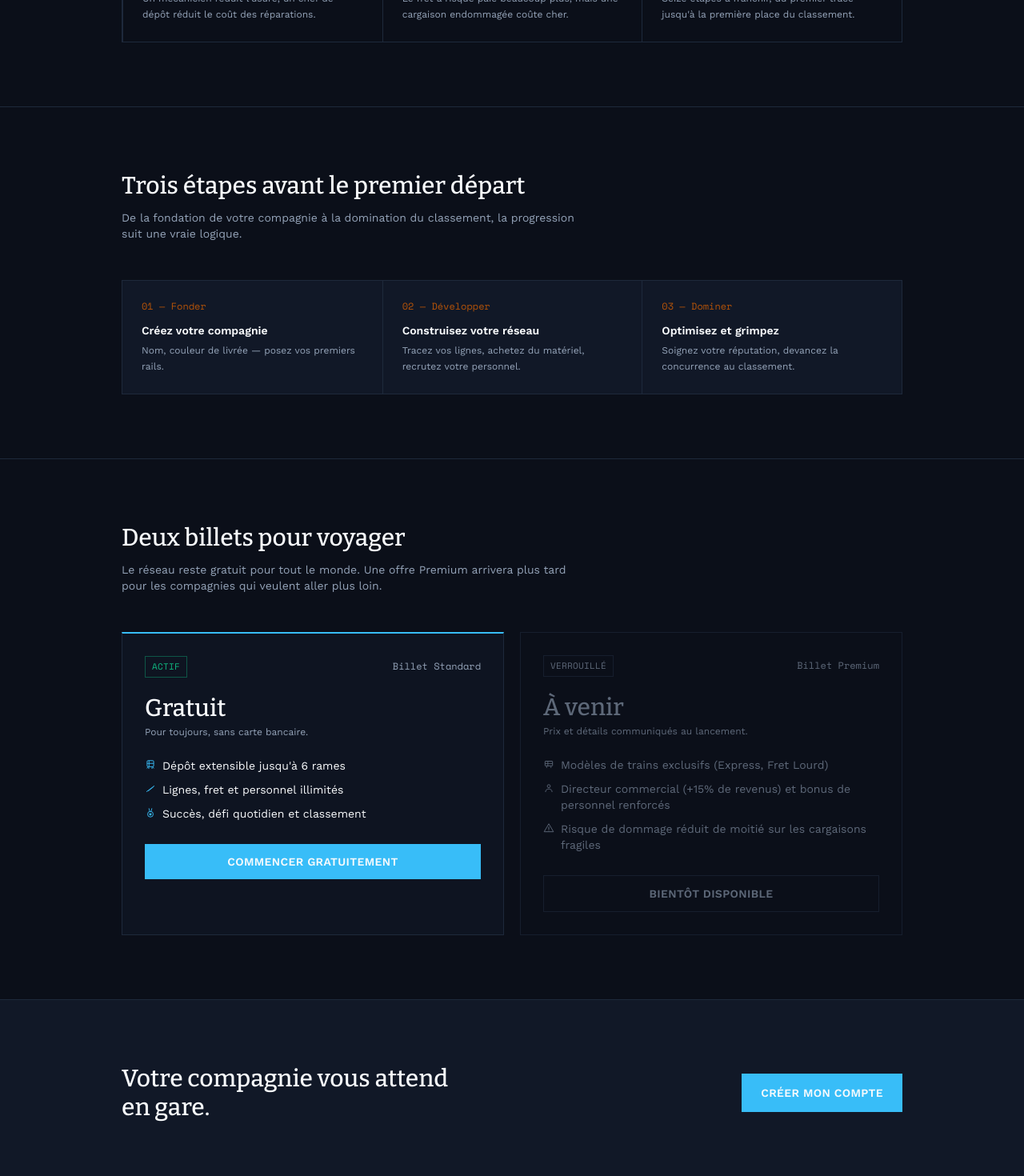
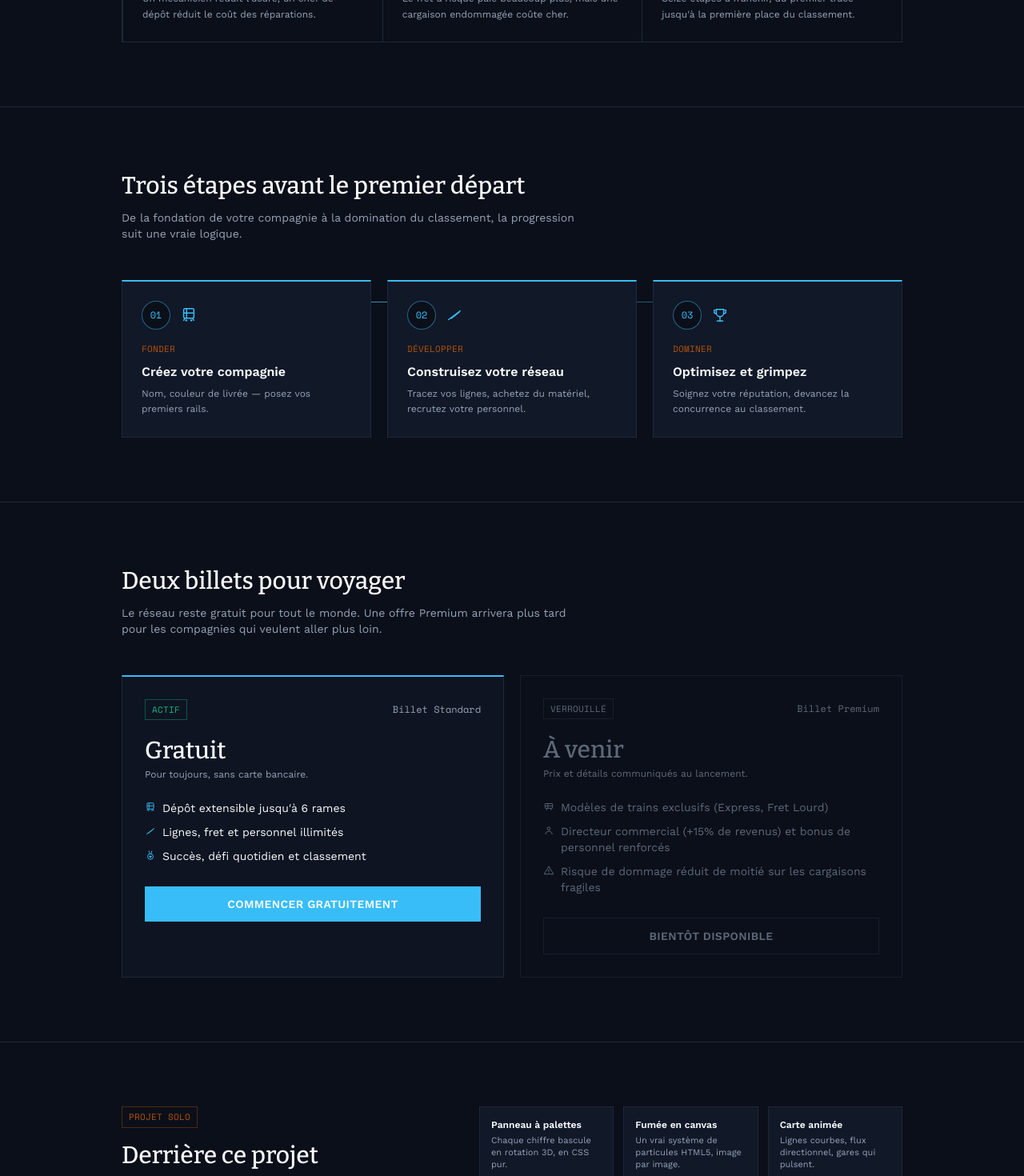
Before and after one commit to skylaize/train-company-frontend, a React (Vite) app: page / in a window 1280 px wide. Shown: the part 1330-2800 px from the top of the page at 80% size. Built offline with nearby package versions, Linux system fonts and the light colour scheme; no server answers; the HTML template or start-up script is replaced by a standard one.

Commit message:
Ajouter la section développeur

```diff
--- a/src/pages/LandingPage.tsx
+++ b/src/pages/LandingPage.tsx
@@ -1,6 +1,6 @@
 import { useEffect, useState } from "react";
 import { useNavigate } from "react-router-dom";
-import { TrainMark, TrackMark, CargoMark, StaffMark, FogMark, FragileMark, MedalMark } from "../components/TrainMark";
+import { TrainMark, TrackMark, CargoMark, StaffMark, FogMark, FragileMark, MedalMark, TrophyMark } from "../components/TrainMark";
 import { RailSchematic } from "../components/RailSchematic";
 import { SplitFlap } from "../components/SplitFlap";
 import { SteamEffect } from "../components/SteamEffect";
@@ -32,9 +32,9 @@ const FEATURES = [
 ];
 
 const STEPS = [
-  { n: "01 — Fonder", title: "Créez votre compagnie", body: "Nom, couleur de livrée — posez vos premiers rails." },
-  { n: "02 — Développer", title: "Construisez votre réseau", body: "Tracez vos lignes, achetez du matériel, recrutez votre personnel." },
-  { n: "03 — Dominer", title: "Optimisez et grimpez", body: "Soignez votre réputation, devancez la concurrence au classement." },
+  { n: "01", label: "Fonder", title: "Créez votre compagnie", body: "Nom, couleur de livrée — posez vos premiers rails.", icon: <TrainMark size={22} /> },
+  { n: "02", label: "Développer", title: "Construisez votre réseau", body: "Tracez vos lignes, achetez du matériel, recrutez votre personnel.", icon: <TrackMark size={22} /> },
+  { n: "03", label: "Dominer", title: "Optimisez et grimpez", body: "Soignez votre réputation, devancez la concurrence au classement.", icon: <TrophyMark size={22} /> },
 ];
 
 export default function LandingPage() {
@@ -77,6 +77,7 @@ export default function LandingPage() {
             <a href="#fonctionnalites" className="hover:text-offwhite transition-colors">Fonctionnalités</a>
             <a href="#offres" className="hover:text-offwhite transition-colors">Offres</a>
             <a href="#comment" className="hover:text-offwhite transition-colors">Comment jouer</a>
+            <a href="#developpeur" className="hover:text-offwhite transition-colors">Développeur</a>
           </nav>
           <div className="flex items-center gap-3">
             <button
@@ -174,11 +175,23 @@ export default function LandingPage() {
               De la fondation de votre compagnie à la domination du classement, la progression suit une vraie logique.
             </p>
           </div>
-          <div className="grid grid-cols-1 md:grid-cols-3 divide-y md:divide-y-0 md:divide-x divide-line border border-line">
+          <div className="relative grid grid-cols-1 md:grid-cols-3 gap-5">
+            {/* ligne de progression reliant les trois étapes, visible seulement en desktop */}
+            <div className="hidden md:block absolute top-[27px] left-[8.3%] right-[8.3%] h-px bg-gradient-to-r from-cobalt via-cobalt/60 to-cobalt/20" />
+
             {STEPS.map((s) => (
-              <div key={s.n} className="p-6 bg-navy-900">
-                <div className="font-mono2 text-xs text-amber-dim mb-3">{s.n}</div>
-                <h3 className="font-body text-sm text-offwhite font-semibold mb-1.5">{s.title}</h3>
+              <div
+                key={s.n}
+                className="relative bg-navy-900 border border-line border-t-2 border-t-cobalt p-6 transition-all duration-200 hover:border-t-amber hover:-translate-y-1 hover:shadow-[0_12px_24px_-8px_rgba(0,0,0,0.5)]"
+              >
+                <div className="flex items-center gap-3 mb-4">
+                  <span className="relative z-10 w-9 h-9 rounded-full bg-navy-950 border border-cobalt/50 flex items-center justify-center font-mono2 text-xs text-cobalt shrink-0">
+                    {s.n}
+                  </span>
+                  <span className="text-cobalt">{s.icon}</span>
+                </div>
+                <div className="font-mono2 text-[11px] text-amber-dim uppercase tracking-wide mb-2">{s.label}</div>
+                <h3 className="font-body text-base text-offwhite font-semibold mb-1.5">{s.title}</h3>
                 <p className="text-xs text-slate2 font-body leading-relaxed">{s.body}</p>
               </div>
             ))}
@@ -239,6 +252,41 @@ export default function LandingPage() {
         </div>
       </section>
 
+      {/* ===== À propos du développeur ===== */}
+      <section id="developpeur" className="py-16 md:py-20 border-b border-line">
+        <div className="max-w-5xl mx-auto px-6">
+          <div className="grid grid-cols-1 md:grid-cols-[1fr_1.3fr] gap-10 items-start">
+            <div>
+              <span className="inline-block font-mono2 text-[11px] uppercase tracking-wide text-amber-dim border border-amber-dim/40 px-2 py-1 mb-4">
+                Projet solo
+              </span>
+              <h2 className="font-display text-2xl md:text-3xl mb-3">Derrière ce projet</h2>
+              <p className="text-sm text-slate2 font-body leading-relaxed">
+                Réseau est développé de A à Z par <span className="text-offwhite font-semibold">Skylaize</span> — de la simulation
+                de trains en tâche de fond jusqu'au moindre pixel de l'interface. Pas de template, pas de kit tout fait :
+                chaque écran, chaque animation et chaque effet visuel ont été codés à la main pour ce projet précis.
+              </p>
+            </div>
+
+            <div className="grid grid-cols-2 sm:grid-cols-3 gap-3">
+              {[
+                { label: "Panneau à palettes", body: "Chaque chiffre bascule en rotation 3D, en CSS pur." },
+                { label: "Fumée en canvas", body: "Un vrai système de particules HTML5, image par image." },
+                { label: "Carte animée", body: "Lignes courbes, flux directionnel, gares qui pulsent." },
+                { label: "Météo vivante", body: "L'interface entière réagit à la simulation en cours." },
+                { label: "React + TypeScript", body: "Frontend typé de bout en bout, sans raccourci." },
+                { label: "Node + PostgreSQL", body: "Backend et simulation tournant en continu, même hors ligne." },
+              ].map((f) => (
+                <div key={f.label} className="border border-line p-3.5 bg-navy-900">
+                  <div className="font-body text-xs text-offwhite font-semibold mb-1">{f.label}</div>
+                  <p className="text-[11px] text-slate2 font-body leading-snug">{f.body}</p>
+                </div>
+              ))}
+            </div>
+          </div>
+        </div>
+      </section>
+
       {/* ===== CTA final ===== */}
       <section className="py-16 md:py-20 border-b border-line bg-navy-900">
         <div className="max-w-5xl mx-auto px-6 flex flex-wrap items-center justify-between gap-6">
```
